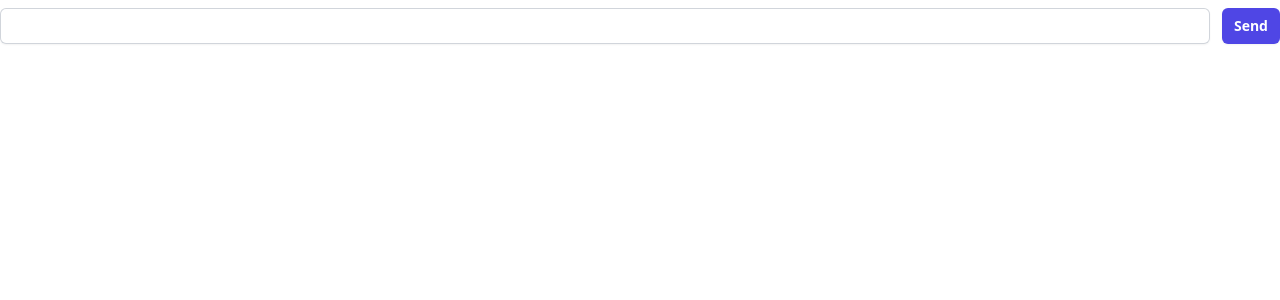
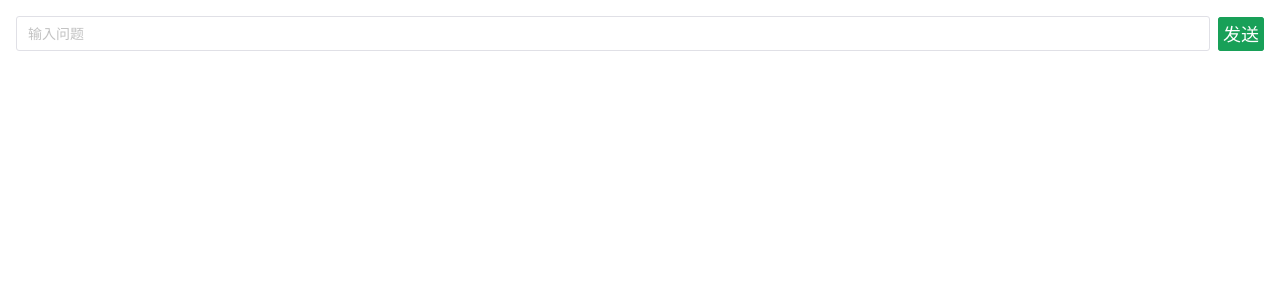
Before and after one commit to shunyue1320/chatgpt-app, a Vue app: page /#/chat/1420 in a window 1280 px wide. Shown: the top 300 px of the page. Built offline with nearby package versions, Linux system fonts and the light colour scheme.

Commit message:
chore: 添加 naive-ui 组件库

```diff
--- a/package.json
+++ b/package.json
@@ -16,6 +16,7 @@
   "dependencies": {
     "@tauri-apps/api": "^1.2.0",
     "crypto-js": "^4.1.1",
+    "naive-ui": "^2.34.3",
     "pinia": "^2.0.33",
     "vue": "^3.2.45",
     "vue-router": "^4.1.6"
--- a/src/views/chat/index.vue
+++ b/src/views/chat/index.vue
@@ -1,6 +1,7 @@
 <script setup lang='ts'>
 import { ref } from 'vue'
 import { useRoute } from 'vue-router'
+import { NAutoComplete, NButton, NInput } from 'naive-ui'
 import { useChat } from './hooks/useChat'
 
 let controller: AbortController
@@ -33,16 +34,42 @@ async function onConversation() {
 
   // scrollToBottom()
 }
+
+function handleEnter(event: KeyboardEvent) {
+  if (event.key === 'Enter' && event.ctrlKey) {
+    event.preventDefault()
+    handleSubmit()
+  }
+}
+
+const placeholder = '输入问题'
 </script>
 
 <template>
-  <footer>
-    <div class="col-span-full">
-      <div class="mt-2 flex items-center gap-x-3">
-        <input v-model="prompt" type="textarea" class="block w-full rounded-md border-0 py-1.5 text-gray-900 shadow-sm ring-1 ring-inset ring-gray-300 placeholder:text-gray-400 focus:ring-2 focus:ring-inset focus:ring-indigo-600 sm:text-sm sm:leading-6">
-        <button class="rounded-md bg-indigo-600 py-2 px-3 text-sm font-semibold text-white shadow-sm hover:bg-indigo-500 focus-visible:outline focus-visible:outline-2 focus-visible:outline-offset-2 focus-visible:outline-indigo-600" @click="handleSubmit">
-          Send
-        </button>
+  <footer class="p-4">
+    <div class="w-full max-w-screen-xl m-auto">
+      <div class="flex items-center justify-between space-x-2">
+        <NAutoComplete v-model.value="prompt">
+          <template #default="{ handleInput, handleBlur, handleFocus }">
+            <NInput
+              v-model.value="prompt"
+              type="textarea"
+              :placeholder="placeholder"
+              :autosize="{ minRows: 1, maxRows: 8 }"
+              @input="handleInput"
+              @focus="handleFocus"
+              @blur="handleBlur"
+              @keypress="handleEnter"
+            />
+          </template>
+        </NAutoComplete>
+        <NButton type="primary" @click="handleSubmit">
+          <template #icon>
+            <span class="dark:text-black">
+              发送
+            </span>
+          </template>
+        </NButton>
       </div>
     </div>
   </footer>
```
Also changed, not shown: 1 other file (tests, documents, lock files or other folders).
